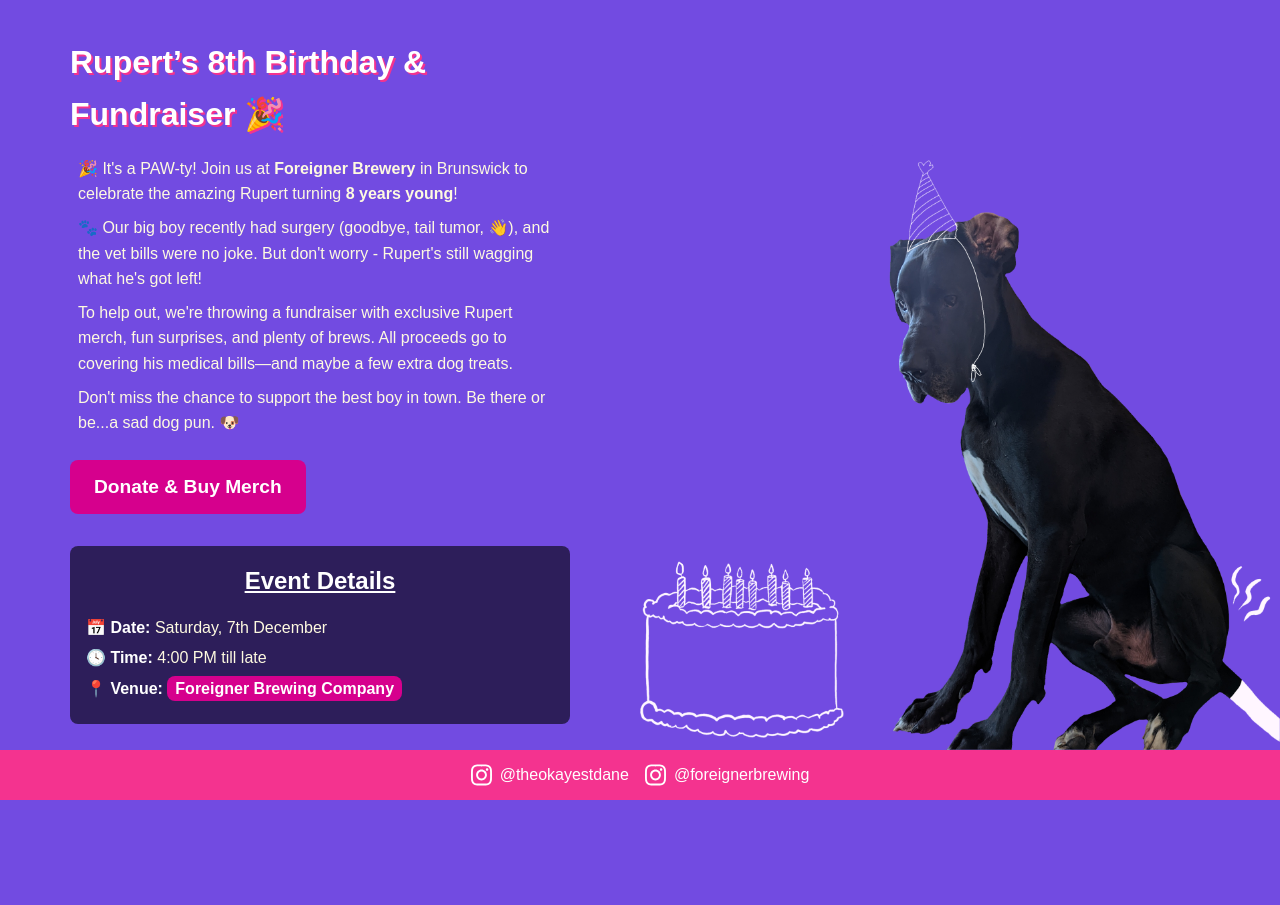
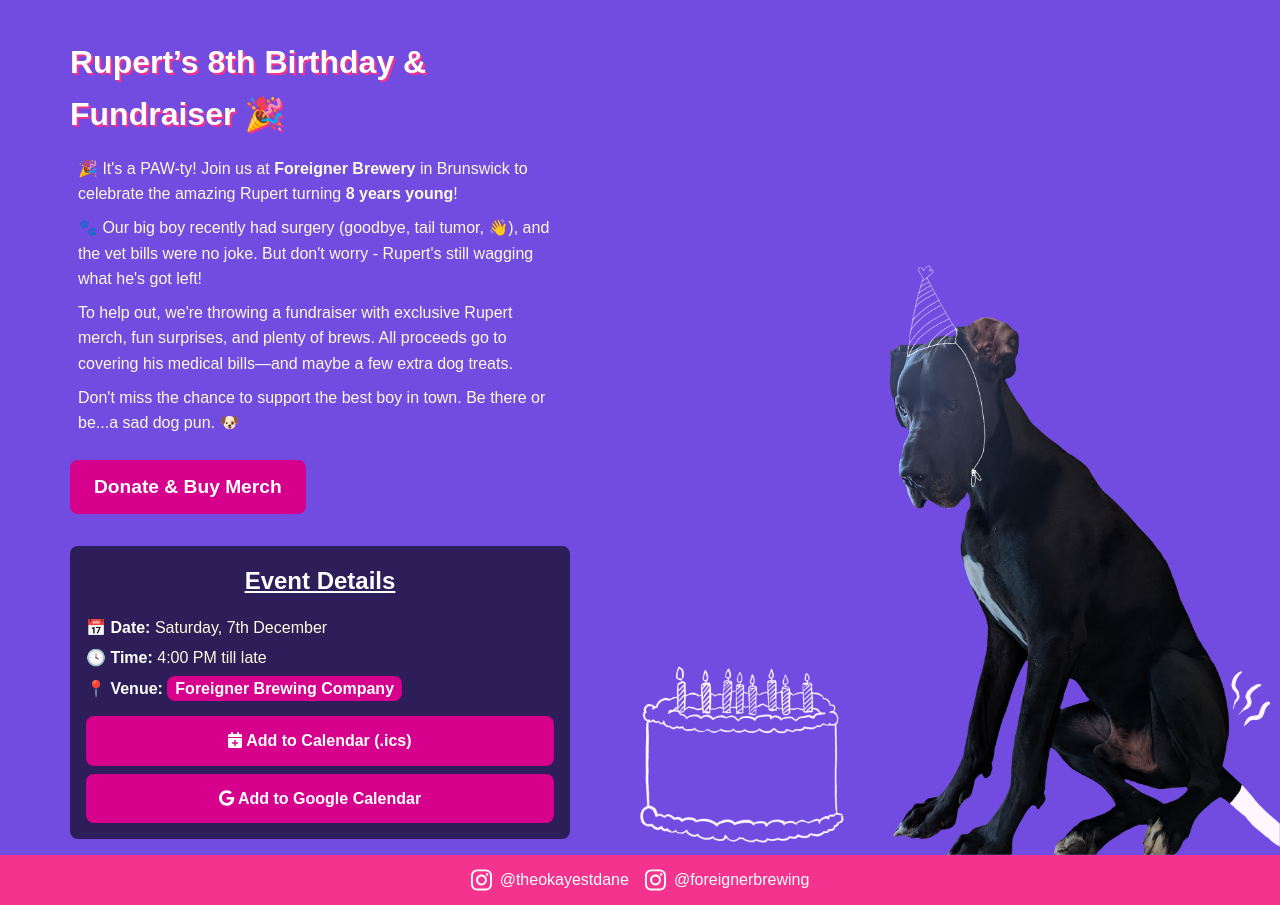
Before and after one commit to c-mco/rup-dog, a Next.js app: page / in a window 1280 px wide. Before the commit the page ends 800 px from the top, so only its background shows below. Built offline with nearby package versions, Linux system fonts and the light colour scheme.

Commit message:
adding calendar

```diff
--- a/package.json
+++ b/package.json
@@ -13,6 +13,7 @@
   },
   "dependencies": {
     "@fortawesome/free-brands-svg-icons": "^6.7.1",
+    "@fortawesome/free-solid-svg-icons": "^6.7.1",
     "@fortawesome/react-fontawesome": "^0.2.2",
     "next": "15.0.3",
     "react": "^18.3.1",
--- a/src/app/globals.css
+++ b/src/app/globals.css
@@ -121,6 +121,32 @@ body {
   color: var(--text-color);
 }
 
+.calendar-options {
+  margin-top: 1rem;
+  display: flex;
+  flex-direction: column;
+  gap: 0.5rem;
+}
+
+.calendar-link {
+  display: inline-block;
+  color: var(--text-color);
+  background-color: var(--accent-color);
+  font-weight: bold;
+  text-decoration: none;
+  padding: 0.75rem 1.5rem;
+  border-radius: 0.5rem;
+  font-size: 1rem;
+  transition: background-color 0.3s, color 0.3s;
+  text-align: center;
+}
+
+.calendar-link:hover {
+  background-color: var(--background-color);
+  color: var(--text-color);
+}
+
+
 .imageContainer {
   display: flex;
   grid-row: 2; /* Place in the row above the footer */
--- a/src/app/page.tsx
+++ b/src/app/page.tsx
@@ -2,7 +2,8 @@ import "./globals.css";
 import Image from "next/image";
 import sadruImage from "./sadbirthdaydog.png";
 import { FontAwesomeIcon } from "@fortawesome/react-fontawesome";
-import { faInstagram } from "@fortawesome/free-brands-svg-icons";
+import { faInstagram, faGoogle } from "@fortawesome/free-brands-svg-icons";
+import { faCalendarPlus } from "@fortawesome/free-solid-svg-icons";
 
 export default function Home() {
   return (
@@ -55,6 +56,23 @@ export default function Home() {
               Foreigner Brewing Company
             </a>
           </p>
+          <div className="calendar-options">
+            <a
+              href="/rupert-birthday-event.ics"
+              download="Rupert-Birthday-Fundraiser.ics"
+              className="calendar-link"
+            >
+              <FontAwesomeIcon icon={faCalendarPlus} /> Add to Calendar (.ics)
+            </a>
+            <a
+              href="https://calendar.google.com/calendar/render?action=TEMPLATE&text=Rupert%E2%80%99s+8th+Birthday+%26+Fundraiser&dates=20241207T060000Z/20241207T140000Z&details=Join+us+to+celebrate+Rupert%21+Help+raise+funds+for+his+vet+bills+while+having+fun+with+exclusive+merch%2C+brews%2C+and+surprises.&location=Foreigner+Brewing+Company,+12/102+Henkel+Street,+Brunswick,+VIC+3056"
+              target="_blank"
+              rel="noopener noreferrer"
+              className="calendar-link"
+            >
+              <FontAwesomeIcon icon={faGoogle} /> Add to Google Calendar
+            </a>
+          </div>
         </div>
       </div>
       <div className="imageContainer">
@@ -85,6 +103,5 @@ export default function Home() {
         </div>
       </footer>
     </div>
-
   );
 }
```
Also changed, not shown: 2 other files (tests, documents, lock files or other folders).
